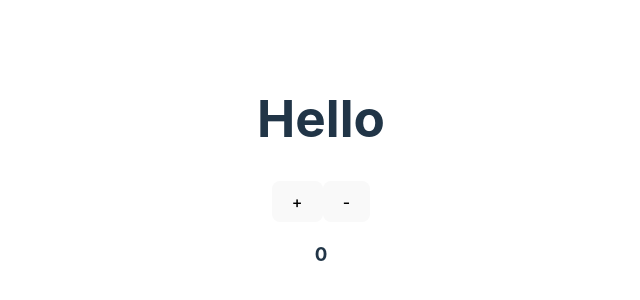
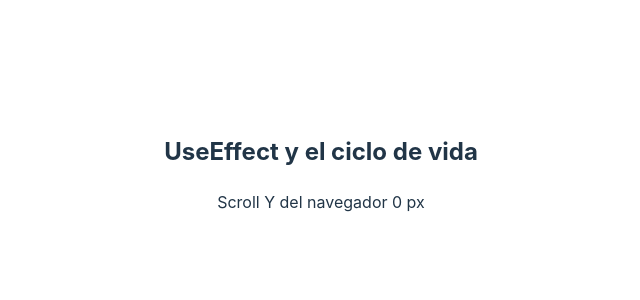
Before and after one commit to BRivasTorres/Practicing-React, a React (Vite) app in the folder learning-react/: page / in a window 1280 px wide. Shown: the part 228-528 px from the top of the page, without its empty margins (319-959 px from the left). Built offline with nearby package versions, Linux system fonts and the light colour scheme.

Commit message:
useEffect

```diff
--- a/learning-react/src/App.tsx
+++ b/learning-react/src/App.tsx
@@ -10,6 +10,7 @@ import ComponentsComunication from './Components/ComponentsComunication'
 import LifeCicle from './Components/LifeCicle'
 import AsynchronousRequests from './Components/asynchronousRequests'
 import Hooks from './Components/Hooks'
+import UseEffect from './Components/UseEffect'
 
 function App() {
   return (
@@ -28,8 +29,8 @@ function App() {
       {/* <ComponentsComunication /> */}
       {/* <LifeCicle /> */}
       {/* <AsynchronousRequests /> */}
-
-      <Hooks />
+      {/* <Hooks /> */}
+      <UseEffect />
     </div>
   )
 }
--- /dev/null
+++ b/learning-react/src/Components/UseEffect.tsx
@@ -0,0 +1,23 @@
+import React, { useState, useEffect } from "react"
+
+const UseEffect = () => {
+    const [scrollY, setScrollY] = useState(0)
+
+    useEffect(() => {
+        console.log("montaje")
+
+        const detectScrollY = () => setScrollY(window.pageXOffset)
+
+        window.addEventListener("scroll", detectScrollY())
+    })
+
+
+    return (
+        <>
+            <h2>UseEffect y el ciclo de vida</h2>
+            <p>Scroll Y del navegador {scrollY} px </p>
+        </>
+    )
+}
+
+export default UseEffect
```
